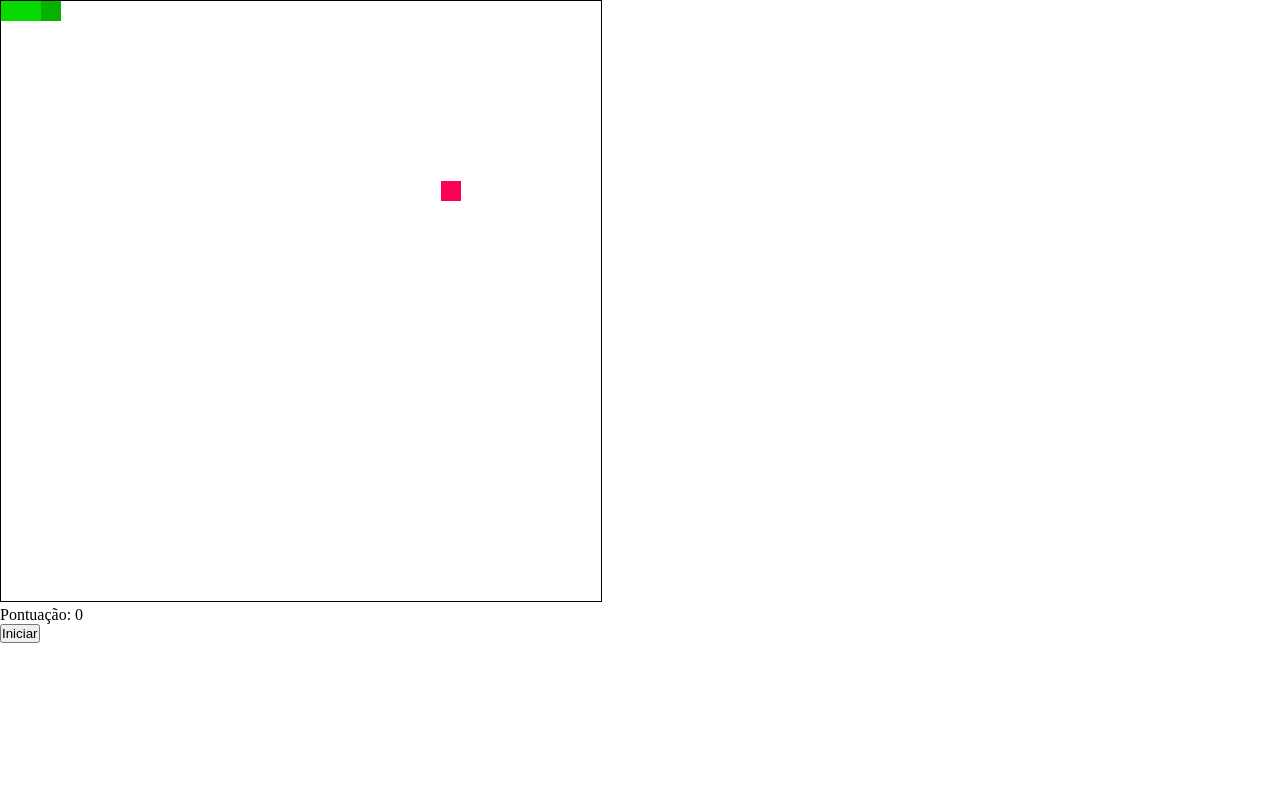
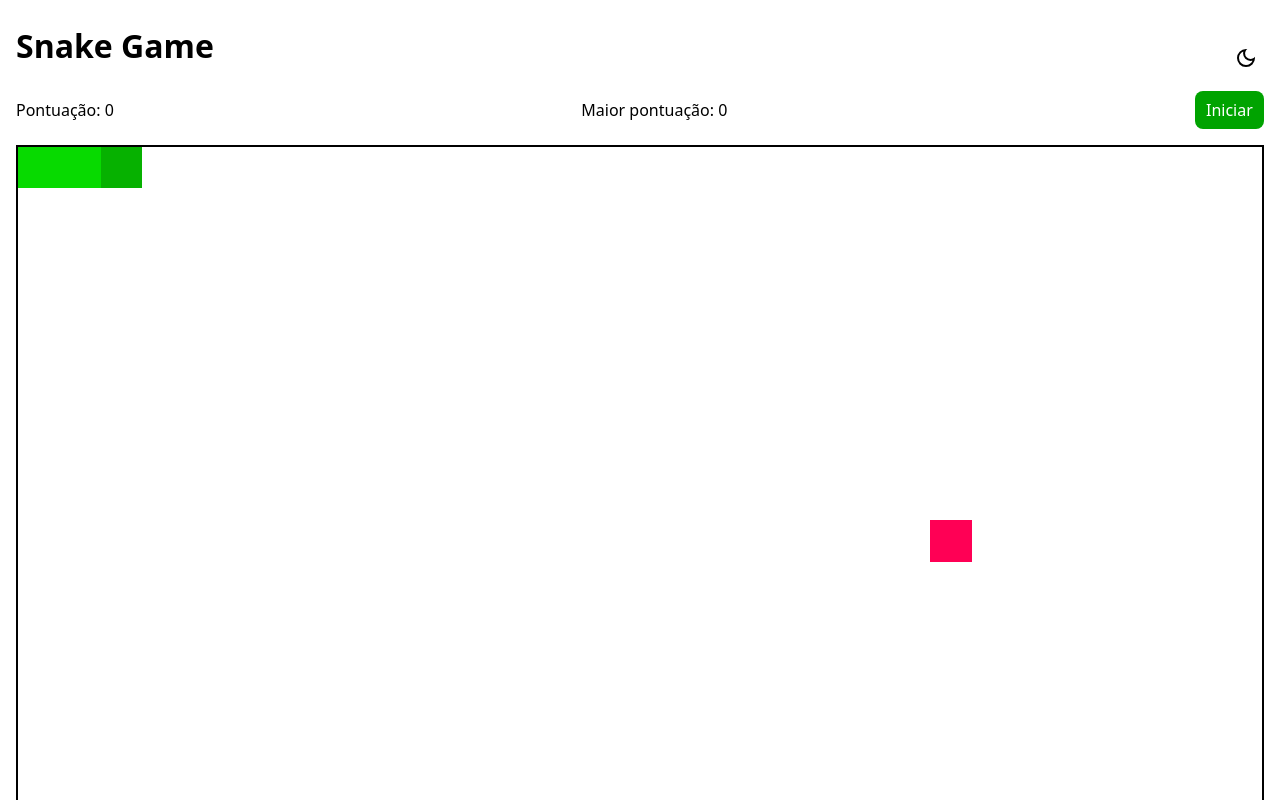
Before and after one commit to andre-f-alves/snake, a plain HTML site: page index.html in a window 1280 px wide. Shown: the top 800 px of the page. Drawn offline with Linux system fonts and the light colour scheme.

Commit message:
Adding style and light-dark mode

```diff
--- a/Game.js
+++ b/Game.js
@@ -7,19 +7,16 @@ export default class Game {
   #intervalID = null
   #score
 
-  constructor(screen, width, height) {
+  constructor(screen, width, height, squareSize) {
     this.screen = screen
     this.context = screen.getContext('2d')
 
     this.screenWidth = width
     this.screenHeight = height
 
-    this.squareSize = 20
+    this.squareSize = squareSize
 
-    this.renderer = new Renderer(
-      this.screen,
-      this.squareSize
-    )
+    this.renderer = new Renderer(this.screen, this.squareSize)
 
     this.inputHandler = new InputHandler(this)
 
@@ -34,6 +31,7 @@ export default class Game {
 
     this.render()
     this.needReset = false
+    console.log(this.screenWidth, this.screenHeight)
   }
 
   get screenWidth() {
@@ -68,6 +66,7 @@ export default class Game {
 
   start() {
     if (this.needReset) this.reset()
+    if (this.snakeDirectionsQueue.length) this.snakeDirectionsQueue = []
 
     this.#intervalID = setInterval(() => {
       this.render()
@@ -114,6 +113,8 @@ export default class Game {
     this.snakeDirectionsQueue = []
     this.fruit = null
     this.#score = 0
+
+    this.inputHandler.reset()
   }
 
   moveSnake() {
--- a/InputHandler.js
+++ b/InputHandler.js
@@ -23,6 +23,10 @@ export default class InputHandler {
 
   get screen() {
     return this.gameInstance.screen
+  }
+
+  reset() {
+    this.lastDirection = null
   }
 
   processKey(keyDownEvent) {
@@ -71,6 +75,7 @@ export default class InputHandler {
     const dy = touch.y - this.touchPoint.y
     // console.log('dx', dx, 'dy', dy)
 
+    // TODO: Adjust deadzone
     const deadzone = 8
     if (
       Math.abs(dx) < deadzone &&
--- a/index.html
+++ b/index.html
@@ -4,24 +4,28 @@
   <meta charset="UTF-8">
   <meta name="viewport" content="width=device-width, initial-scale=1.0">
   <title>Snake</title>
-  <style>
-    * {
-      padding: 0;
-      margin: 0;
-    }
-
-    canvas {
-      image-rendering: pixelated;
-      border: 1px solid black;
-    }
-  </style>
+  <link rel="stylesheet" href="style.css">
 </head>
 <body>
+  <div class="title">
+    <h1>Snake Game</h1>
+    <button type="button" id="theme-button">
+      <span class="theme-icon light-mode-icon">
+        <svg xmlns="http://www.w3.org/2000/svg" height="24px" viewBox="0 -960 960 960" width="24px" fill="#ffffff"><path d="M480-360q50 0 85-35t35-85q0-50-35-85t-85-35q-50 0-85 35t-35 85q0 50 35 85t85 35Zm0 80q-83 0-141.5-58.5T280-480q0-83 58.5-141.5T480-680q83 0 141.5 58.5T680-480q0 83-58.5 141.5T480-280ZM200-440H40v-80h160v80Zm720 0H760v-80h160v80ZM440-760v-160h80v160h-80Zm0 720v-160h80v160h-80ZM256-650l-101-97 57-59 96 100-52 56Zm492 496-97-101 53-55 101 97-57 59Zm-98-550 97-101 59 57-100 96-56-52ZM154-212l101-97 55 53-97 101-59-57Zm326-268Z"/></svg>
+      </span>
+      <span class="theme-icon dark-mode-icon">
+        <svg xmlns="http://www.w3.org/2000/svg" height="24px" viewBox="0 -960 960 960" width="24px" fill="#000000"><path d="M480-120q-150 0-255-105T120-480q0-150 105-255t255-105q14 0 27.5 1t26.5 3q-41 29-65.5 75.5T444-660q0 90 63 153t153 63q55 0 101-24.5t75-65.5q2 13 3 26.5t1 27.5q0 150-105 255T480-120Zm0-80q88 0 158-48.5T740-375q-20 5-40 8t-40 3q-123 0-209.5-86.5T364-660q0-20 3-40t8-40q-78 32-126.5 102T200-480q0 116 82 198t198 82Zm-10-270Z"/></svg>
+      </span>
+    </button>
+  </div>
+
+  <div class="game-ribbon">
+    <p>Pontuação: <output id="score"></output></p>
+    <p>Maior pontuação: <output id="highscore"></output></p>
+    <button type="button" id="start" class="start-button">Iniciar</button>
+  </div>
+
   <canvas id="screen"></canvas>
-
-  <p>Pontuação: <output id="score"></output></p>
-
-  <button type="button" id="start">Iniciar</button>
 
   <script type="module" src="main.js"></script>
 </body>
--- a/main.js
+++ b/main.js
@@ -1,17 +1,44 @@
 import Game from './Game.js'
 
+function changeTheme() {
+  const body = document.querySelector('body')
+
+  const currentTheme = localStorage.getItem('theme')
+  const mode = currentTheme === 'light' ? 'dark' : 'light'
+
+  localStorage.setItem('theme', mode)
+  body.classList.remove(`${currentTheme}-theme`)
+  body.classList.add(`${mode}-theme`)
+}
+
+const currentTheme = localStorage.getItem('theme')
+if (!currentTheme) localStorage.setItem('theme', 'light')
+document.querySelector('body')
+  .classList.add(`${currentTheme}-theme`)
+
+const themeButton = document.getElementById('theme-button')
+themeButton.addEventListener('click', changeTheme)
+
 const screen = document.getElementById('screen')
-
-const game = new Game(screen, 600, 600)
+const game = new Game(screen, 600, 600, 20)
 
 const startButton = document.getElementById('start')
 startButton.addEventListener('click', () => {
   if (game.isRunning) game.stop()
   game.start()
+  startButton.textContent = 'Reiniciar'
 })
 
 const scoreOutput = document.getElementById('score')
+const highscoreOutput = document.getElementById('highscore')
+setInterval(() => {
+  const gameScore = game.score
+  const gameHighScore = localStorage.getItem('highscore')
 
-setInterval(() => {
-  scoreOutput.textContent = game.score
+  scoreOutput.textContent = gameScore
+  highscoreOutput.textContent = gameHighScore || 0
+
+  if (!gameHighScore || gameScore > gameHighScore) {
+    localStorage.setItem('highscore', gameScore)
+  }
 })
--- /dev/null
+++ b/style.css
@@ -0,0 +1,90 @@
+* {
+  box-sizing: border-box;
+  padding: 0;
+  margin: 0;
+  font-family: system-ui, -apple-system, BlinkMacSystemFont, 'Segoe UI', Roboto, Oxygen, Ubuntu, Cantarell, 'Open Sans', 'Helvetica Neue', sans-serif;
+}
+
+html, body {
+  display: flex;
+  flex-direction: column;
+  height: 100%;
+}
+
+body {
+  padding: 1rem;
+}
+
+.light-theme {
+  background-color: white;
+  color: black;
+}
+
+.light-theme #theme-button > .light-mode-icon {
+  display: none;
+}
+
+.light-theme canvas {
+  border-color: black;
+}
+
+.dark-theme {
+  background-color: hsl(253, 100%, 8%);
+  color: white;
+}
+
+.dark-theme #theme-button > .dark-mode-icon {
+  display: none;
+}
+
+.dark-theme canvas {
+  border-color: white;
+}
+
+#theme-button {
+  all: unset;
+  padding: .35rem;
+  border-radius: 50%;
+  line-height: 0;
+  cursor: pointer;
+}
+
+#theme-button:hover {
+  background-color: hsl(0, 0%, 70%);
+}
+
+.theme-icon {
+  display: block;
+}
+
+div {
+  display: flex;
+  justify-content: space-between;
+  align-items: center;
+}
+
+.game-ribbon {
+  gap: .7rem;
+  margin: 1rem 0;
+  text-align: center;
+}
+
+.start-button {
+  all: unset;
+  padding: .5rem .7em;
+  border-radius: .5rem;
+  text-align: center;
+  background-color: #00a300;
+  color: white;
+  cursor: pointer;
+}
+
+.start-button:hover {
+  background-color: hsl(120, 100%, 40%);
+}
+
+canvas {
+  image-rendering: pixelated;
+  border-width: 2px;
+  border-style: solid;
+}
```
Also changed, not shown: Renderer.js (+0 -17 lines), icons/dark-mode-icon.svg (added), icons/light-mode-icon.svg (added).
